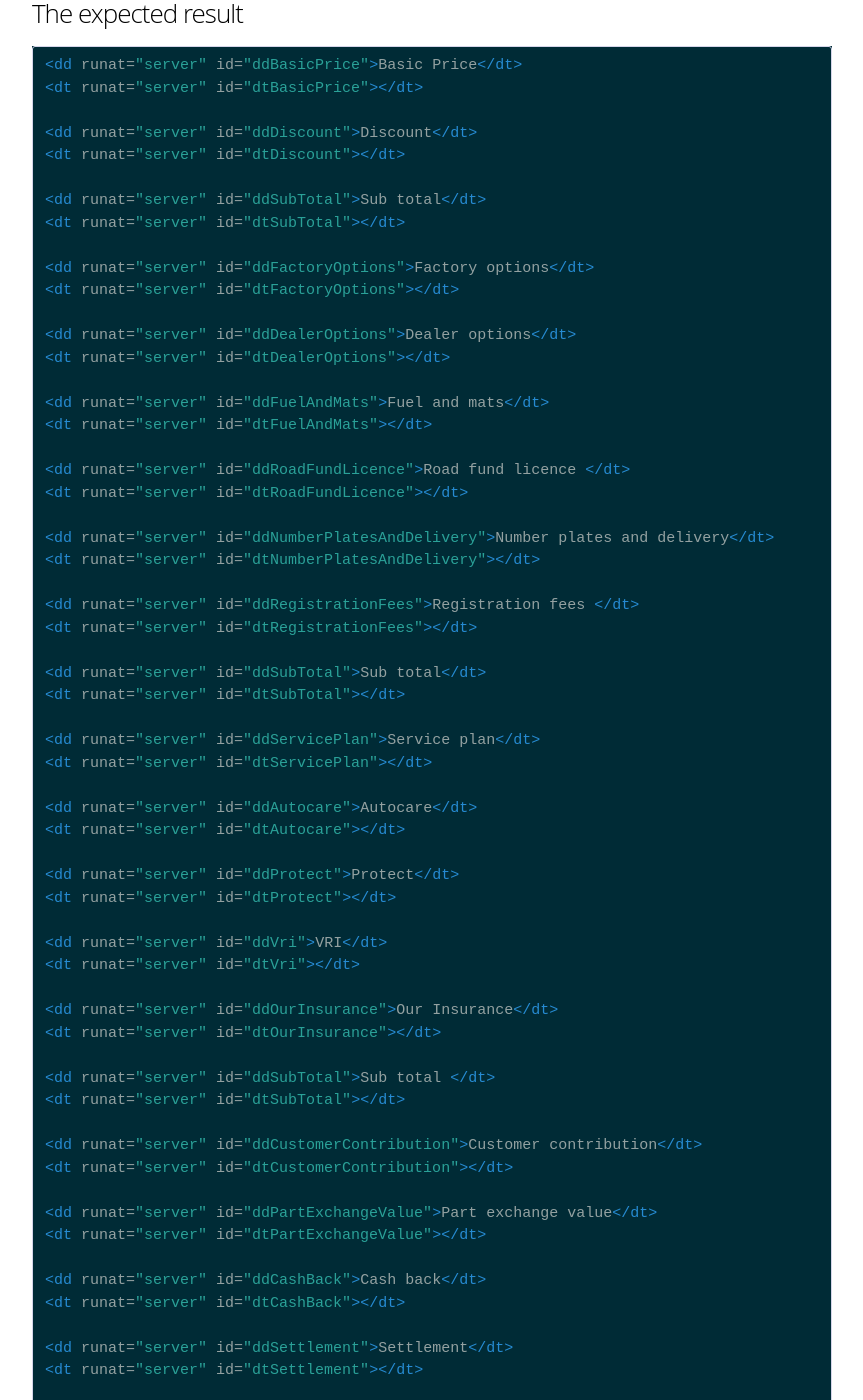
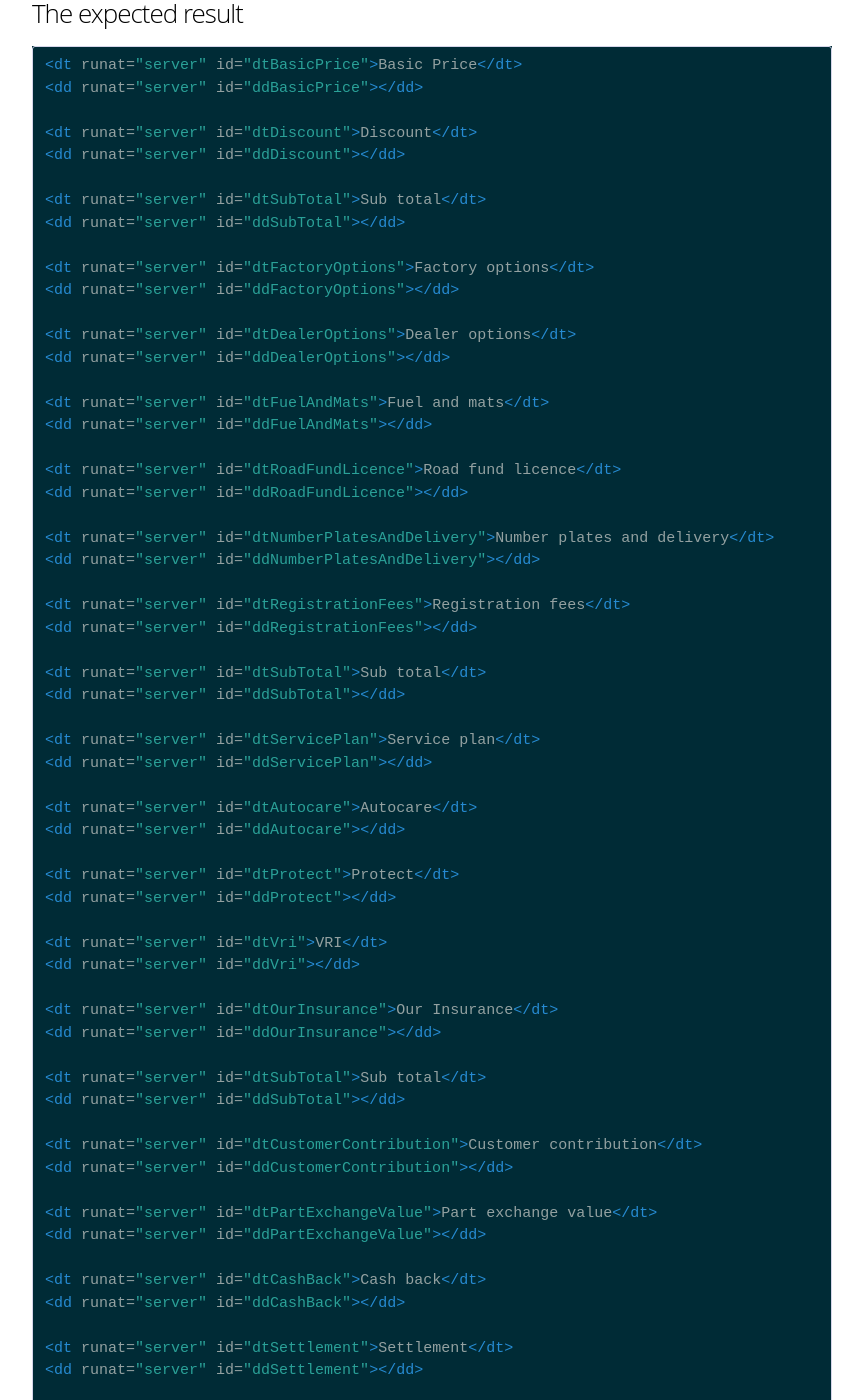
Before and after one commit to joejag/techblog, a Jekyll site: the page built from _posts/2016-10-18-text-editing-kata.md, in a window 1280 px wide and 1400 px high, scrolled down 1565 px. Shown: the whole window, without its empty margins (208-1071 px from the left). Built offline with Jekyll 4.4.1, drawn with Linux system fonts in a browser that asks for light colours; comment, search, counter and statistics services are not loaded; some of the changed text lies outside the part shown.

Commit message:
fix typos

```diff
--- a/_posts/2016-10-18-text-editing-kata.md
+++ b/_posts/2016-10-18-text-editing-kata.md
@@ -27,8 +27,9 @@ For example.
 becomes:
 
 {% highlight html %}
-<dd runat="server" id="ddDealerOptions">Dealer options</dd>
-<dt runat="server" id="dtDealerOptions"></dt>
+<dt runat="server" id="dtDealerOptions">Dealer options</dt>
+<dd runat="server" id="ddDealerOptions"></dd>
+
 
 {% endhighlight %}
 
@@ -65,77 +66,79 @@ Total to pay
 
 {% highlight html %}
 
-<dd runat="server" id="ddBasicPrice">Basic Price</dt>
-<dt runat="server" id="dtBasicPrice"></dt>
+<dt runat="server" id="dtBasicPrice">Basic Price</dt>
+<dd runat="server" id="ddBasicPrice"></dd>
 
-<dd runat="server" id="ddDiscount">Discount</dt>
-<dt runat="server" id="dtDiscount"></dt>
+<dt runat="server" id="dtDiscount">Discount</dt>
+<dd runat="server" id="ddDiscount"></dd>
 
-<dd runat="server" id="ddSubTotal">Sub total</dt>
-<dt runat="server" id="dtSubTotal"></dt>
+<dt runat="server" id="dtSubTotal">Sub total</dt>
+<dd runat="server" id="ddSubTotal"></dd>
 
-<dd runat="server" id="ddFactoryOptions">Factory options</dt>
-<dt runat="server" id="dtFactoryOptions"></dt>
+<dt runat="server" id="dtFactoryOptions">Factory options</dt>
+<dd runat="server" id="ddFactoryOptions"></dd>
 
-<dd runat="server" id="ddDealerOptions">Dealer options</dt>
-<dt runat="server" id="dtDealerOptions"></dt>
+<dt runat="server" id="dtDealerOptions">Dealer options</dt>
+<dd runat="server" id="ddDealerOptions"></dd>
 
-<dd runat="server" id="ddFuelAndMats">Fuel and mats</dt>
-<dt runat="server" id="dtFuelAndMats"></dt>
+<dt runat="server" id="dtFuelAndMats">Fuel and mats</dt>
+<dd runat="server" id="ddFuelAndMats"></dd>
 
-<dd runat="server" id="ddRoadFundLicence">Road fund licence </dt>
-<dt runat="server" id="dtRoadFundLicence"></dt>
+<dt runat="server" id="dtRoadFundLicence">Road fund licence</dt>
+<dd runat="server" id="ddRoadFundLicence"></dd>
 
-<dd runat="server" id="ddNumberPlatesAndDelivery">Number plates and delivery</dt>
-<dt runat="server" id="dtNumberPlatesAndDelivery"></dt>
+<dt runat="server" id="dtNumberPlatesAndDelivery">Number plates and delivery</dt>
+<dd runat="server" id="ddNumberPlatesAndDelivery"></dd>
 
-<dd runat="server" id="ddRegistrationFees">Registration fees </dt>
-<dt runat="server" id="dtRegistrationFees"></dt>
+<dt runat="server" id="dtRegistrationFees">Registration fees</dt>
+<dd runat="server" id="ddRegistrationFees"></dd>
 
-<dd runat="server" id="ddSubTotal">Sub total</dt>
-<dt runat="server" id="dtSubTotal"></dt>
+<dt runat="server" id="dtSubTotal">Sub total</dt>
+<dd runat="server" id="ddSubTotal"></dd>
 
-<dd runat="server" id="ddServicePlan">Service plan</dt>
-<dt runat="server" id="dtServicePlan"></dt>
+<dt runat="server" id="dtServicePlan">Service plan</dt>
+<dd runat="server" id="ddServicePlan"></dd>
 
-<dd runat="server" id="ddAutocare">Autocare</dt>
-<dt runat="server" id="dtAutocare"></dt>
+<dt runat="server" id="dtAutocare">Autocare</dt>
+<dd runat="server" id="ddAutocare"></dd>
 
-<dd runat="server" id="ddProtect">Protect</dt>
-<dt runat="server" id="dtProtect"></dt>
+<dt runat="server" id="dtProtect">Protect</dt>
+<dd runat="server" id="ddProtect"></dd>
 
-<dd runat="server" id="ddVri">VRI</dt>
-<dt runat="server" id="dtVri"></dt>
+<dt runat="server" id="dtVri">VRI</dt>
+<dd runat="server" id="ddVri"></dd>
 
-<dd runat="server" id="ddOurInsurance">Our Insurance</dt>
-<dt runat="server" id="dtOurInsurance"></dt>
+<dt runat="server" id="dtOurInsurance">Our Insurance</dt>
+<dd runat="server" id="ddOurInsurance"></dd>
 
-<dd runat="server" id="ddSubTotal">Sub total </dt>
-<dt runat="server" id="dtSubTotal"></dt>
+<dt runat="server" id="dtSubTotal">Sub total</dt>
+<dd runat="server" id="ddSubTotal"></dd>
 
-<dd runat="server" id="ddCustomerContribution">Customer contribution</dt>
-<dt runat="server" id="dtCustomerContribution"></dt>
+<dt runat="server" id="dtCustomerContribution">Customer contribution</dt>
+<dd runat="server" id="ddCustomerContribution"></dd>
 
-<dd runat="server" id="ddPartExchangeValue">Part exchange value</dt>
-<dt runat="server" id="dtPartExchangeValue"></dt>
+<dt runat="server" id="dtPartExchangeValue">Part exchange value</dt>
+<dd runat="server" id="ddPartExchangeValue"></dd>
 
-<dd runat="server" id="ddCashBack">Cash back</dt>
-<dt runat="server" id="dtCashBack"></dt>
+<dt runat="server" id="dtCashBack">Cash back</dt>
+<dd runat="server" id="ddCashBack"></dd>
 
-<dd runat="server" id="ddSettlement">Settlement</dt>
-<dt runat="server" id="dtSettlement"></dt>
+<dt runat="server" id="dtSettlement">Settlement</dt>
+<dd runat="server" id="ddSettlement"></dd>
 
-<dd runat="server" id="ddSubTotal">Sub total</dt>
-<dt runat="server" id="dtSubTotal"></dt>
+<dt runat="server" id="dtSubTotal">Sub total</dt>
+<dd runat="server" id="ddSubTotal"></dd>
 
-<dd runat="server" id="ddCreditCardHandlingCharge">Credit card handling charge</dt>
-<dt runat="server" id="dtCreditCardHandlingCharge"></dt>
+<dt runat="server" id="dtCreditCardHandlingCharge">Credit card handling charge</dt>
+<dd runat="server" id="ddCreditCardHandlingCharge"></dd>
 
-<dd runat="server" id="ddVat">Vat</dt>
-<dt runat="server" id="dtVat"></dt>
+<dt runat="server" id="dtVat">Vat</dt>
+<dd runat="server" id="ddVat"></dd>
 
-<dd runat="server" id="ddTotalToPay">Total to pay</dt>
-<dt runat="server" id="dtTotalToPay"></dt>
+<dt runat="server" id="dtTotalToPay">Total to pay</dt>
+<dd runat="server" id="ddTotalToPay"></dd>
+
+
 {% endhighlight %}
 
 Good luck!
```
Also changed, not shown: other parts of _posts/2016-10-18-text-editing-kata.md (+1 -1 lines).
